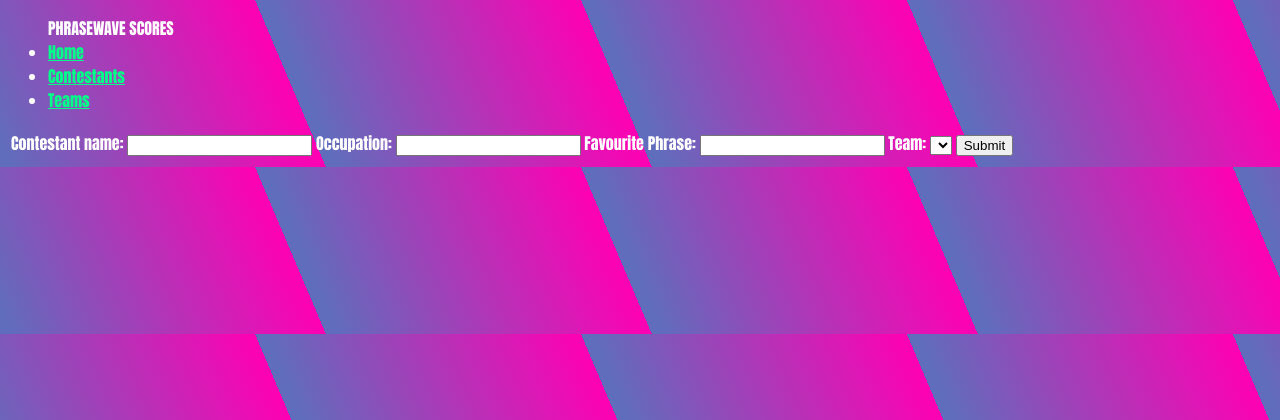
After one commit to dazzle-tactics/Phrasewave_scoring_app, a Flask app: template templates/contestants/edit.html in a window 1280 px wide. The commit adds this page. Shown: the top 420 px of the page. Run offline with Flask 2, Linux system fonts and the light colour scheme; the template is opened without the code that fills it, so the values that code supplies are empty.

Commit message:
afternoon

```diff
--- a/controllers/contestants_controller.py
+++ b/controllers/contestants_controller.py
@@ -49,10 +49,10 @@ def update_contestant(id):
     name = request.form['name']
     occupation = request.form['occupation']
     fave_phrase = request.form['fave_phrase']
-    team = team_repository.select(id)
+    team = team_repository.select(request.form['team_id'])
     contestant = Contestant(name, occupation, fave_phrase, team, id)
-    team_repository.update(team)
-    return redirect("/teams")
+    contestant_repository.update(contestant)
+    return redirect("/contestants")
 
 #Delete
 @contestants_blueprint.route("/contestants/<id>/delete", methods = ["POST"])
--- /dev/null
+++ b/templates/contestants/edit.html
@@ -0,0 +1,23 @@
+{% extends "base.html" %}
+{% block content %}
+<table>
+    <tr>
+        <td>
+            <form method="POST" action="/contestants/{{contestant.id}}/edit">
+                <label for="name">Contestant name:</label>
+                <input type="text" id="name" name="name" value="{{contestant.name}}">
+                <label for="occupation">Occupation:</label>
+                <input type="text" id="occupation" name="occupation" value="{{contestant.occupation}}">
+                <label for="fave_phrase">Favourite Phrase:</label>
+                <input type="text" id="fave_phrase" name="fave_phrase" value="{{contestant.fave_phrase}}">
+                <label for="Team">Team:</label>
+                <select name="team_id" id="team">
+                    {% for team in teams %}
+                    <option value={{contestant.team.id}}>{{contestant.team.name}}</option>
+                    {% endfor %}
+                </select>
+                <input type="submit" value="Submit">
+              </form>
+    </tr>
+</table>
+{% endblock %}
--- a/templates/contestants/index.html
+++ b/templates/contestants/index.html
@@ -17,7 +17,7 @@
     {% for contestant in contestants %}
     <tr>
         <td>
-            <td><a href="/contestants/{{contestant.id}}">{{contestant.name}}</td>
+            <td><a href="/contestants/{{contestant.id}}/edit">{{contestant.name}}</td>
     </td>
         <td>|</td>
         <td>{{contestant.id}}</td>
@@ -26,7 +26,7 @@
         <td>|</td>
         <td>{{contestant.fave_phrase}}</td>
         <td>|</td>
-        <td>{{contestant.team}}</td>
+        <td>{{contestant.team.name}}</td>
 
         <!-- <td>|</td>
         <td>{{team}}</td> -->
```
Also changed, not shown: repositories/contestant_repository.py (+4 -4 lines), templates/teams/edit.html (+0 -7 lines).
